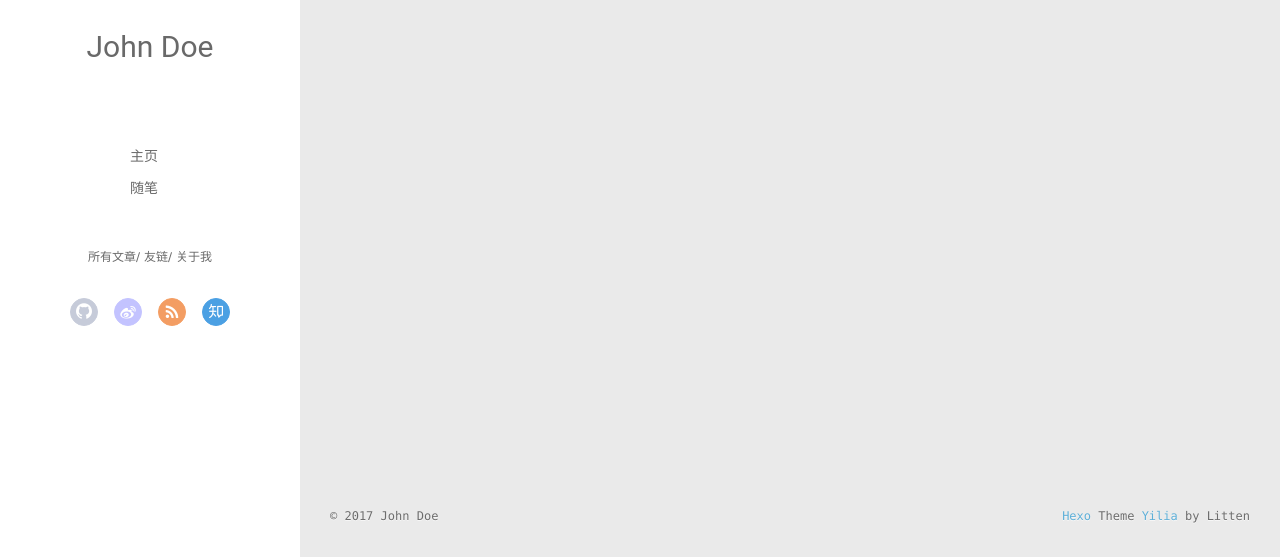
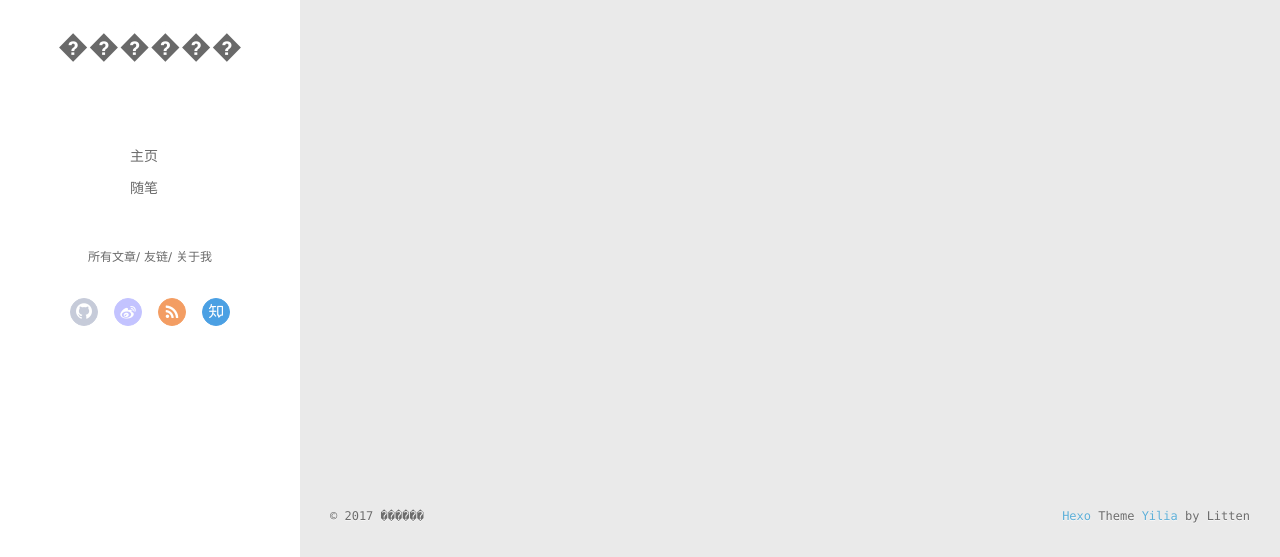
Before and after one commit to RenYanLin/RenYanLin.github.io, a plain HTML site: page archives/index.html in a window 1280 px wide. Shown: the part 243-800 px from the top of the page. Drawn offline with Linux system fonts and the light colour scheme; no server answers.

Commit message:
Site updated: 2017-03-21 14:18:02

```diff
--- a/archives/index.html
+++ b/archives/index.html
@@ -45,7 +45,7 @@
 			<img src="null" class="js-avatar">
 		</a>
 		<hgroup>
-		  <h1 class="header-author"><a href="/">John Doe</a></h1>
+		  <h1 class="header-author"><a href="/">������</a></h1>
 		</hgroup>
 
 
@@ -103,7 +103,7 @@
 				<img src="null" class="js-avatar">
 			</div>
 			<hgroup>
-			  <h1 class="header-author js-header-author">John Doe</h1>
+			  <h1 class="header-author js-header-author">������</h1>
 			</hgroup>
 
 
@@ -201,7 +201,7 @@
   <div class="outer">
     <div id="footer-info">
     	<div class="footer-left">
-    		&copy; 2017 John Doe
+    		&copy; 2017 ������
     	</div>
       	<div class="footer-right">
       		<a href="http://hexo.io/" target="_blank">Hexo</a>  Theme <a href="https://github.com/litten/hexo-theme-yilia" target="_blank">Yilia</a> by Litten
```
Also changed, not shown: 2017/03/21/hello-world/index.html (+3 -3 lines), archives/2017/03/index.html (+3 -3 lines), archives/2017/index.html (+3 -3 lines), index.html (+3 -3 lines).
